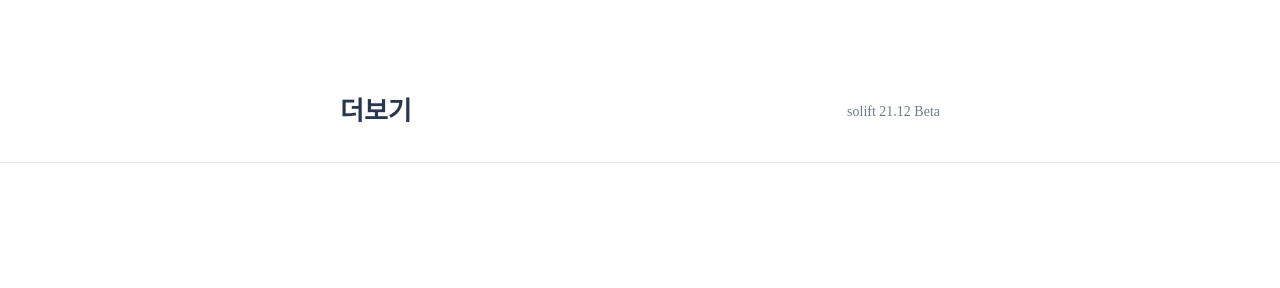
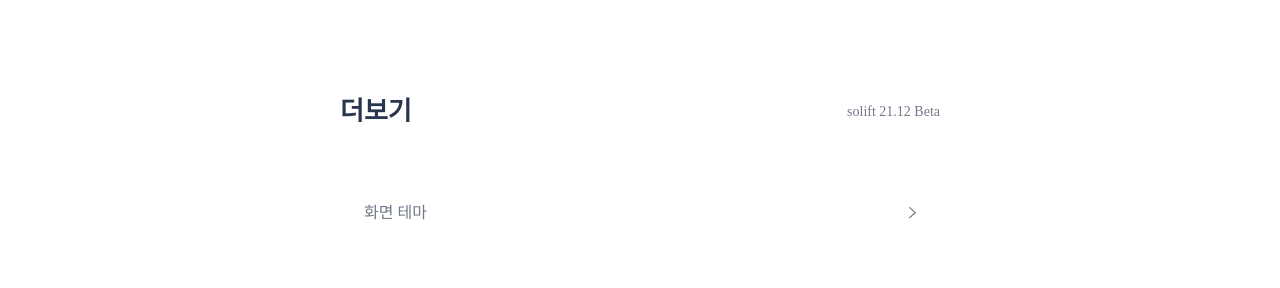
Before and after one commit to k1a11220/goonin-web-frontend, a Next.js app: page /more in a window 1280 px wide. Shown: the top 288 px of the page. Built offline with nearby package versions, Linux system fonts and the light colour scheme.

Commit message:
Implement textBtn

```diff
--- /dev/null
+++ b/assets/rightArrow.js
@@ -0,0 +1,25 @@
+const RightArrow = () => {
+  return (
+    <svg
+      xmlns="http://www.w3.org/2000/svg"
+      width="7"
+      height="11.2"
+      viewBox="0 0 7 11.2"
+    >
+      <g
+        id="_130882"
+        data-name="130882"
+        transform="translate(7 11.2) rotate(180)"
+      >
+        <path
+          id="Chevron_Right"
+          d="M54.3,6l5.717,5.035a.707.707,0,0,0,.909,0,.518.518,0,0,0,0-.8L55.661,5.6,60.924.966a.519.519,0,0,0,0-.8.707.707,0,0,0-.909,0L54.3,5.2A.523.523,0,0,0,54.3,6Z"
+          transform="translate(-54.113 -0.001)"
+          fill="var(--text-color)"
+        />
+      </g>
+    </svg>
+  );
+};
+
+export default RightArrow;
--- /dev/null
+++ b/components/more/textBtn.js
@@ -0,0 +1,42 @@
+import styled from "styled-components";
+import { Flex } from "../../styles/styles";
+
+const BtnContainer = styled.a`
+  display: flex;
+  width: 100vw;
+  max-width: var(--width);
+  height: 50px;
+  align-self: center;
+  align-items: center;
+  text-decoration: none;
+`;
+
+const BtnWrapper = styled(Flex)`
+  width: 100%;
+  height: 100%;
+  justify-content: space-between;
+  align-items: center;
+  padding-left: var(--padding);
+  padding-right: var(--padding);
+  color: var(--text-color);
+
+  & p {
+    line-height: 1.25;
+  }
+
+  & svg {
+  }
+`;
+
+const TextBtn = ({ lable, icon, link }) => {
+  return (
+    <BtnContainer href={link}>
+      <BtnWrapper>
+        <p>{lable}</p>
+        <span>{icon}</span>
+      </BtnWrapper>
+    </BtnContainer>
+  );
+};
+
+export default TextBtn;
--- a/pages/more.js
+++ b/pages/more.js
@@ -1,6 +1,8 @@
 import BottomTabNav from "../components/navigation/BottomTabNav";
-import { BorderLine, Header, Title } from "../styles/styles";
+import { BorderLine, Gap, Header, Title } from "../styles/styles";
 import styled from "styled-components";
+import TextBtn from "../components/more/textBtn";
+import RightArrow from "../assets/rightArrow";
 
 const Version = styled.span`
   padding-top: 94px;
@@ -23,7 +25,9 @@ const More = () => {
         <Title button={false}>더보기</Title>
         <Version>solift 21.12 Beta</Version>
       </Header>
-      <BorderLine width={"100vw"} />
+      {/* <BorderLine width={"100vw"} /> */}
+      <Gap />
+      <TextBtn lable={"화면 테마"} icon={<RightArrow />} />
       <BottomTabNav />
     </>
   );
```
Also changed, not shown: assets/rightArrow.svg (added).
